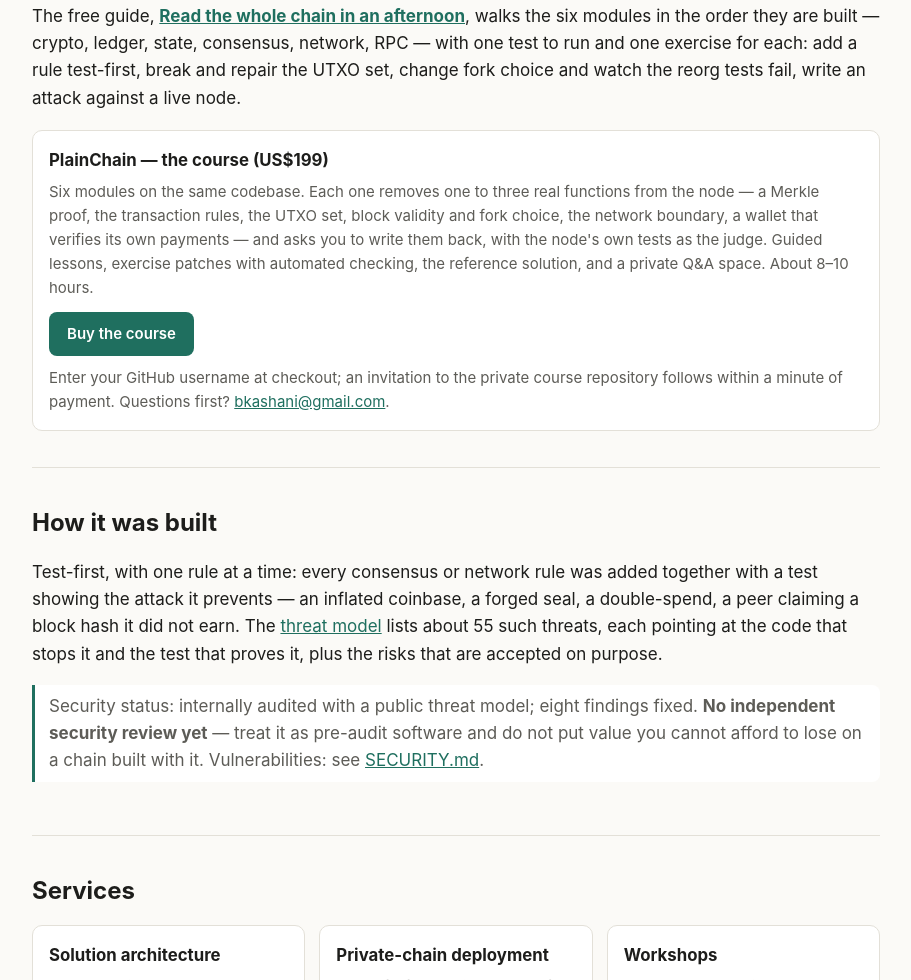
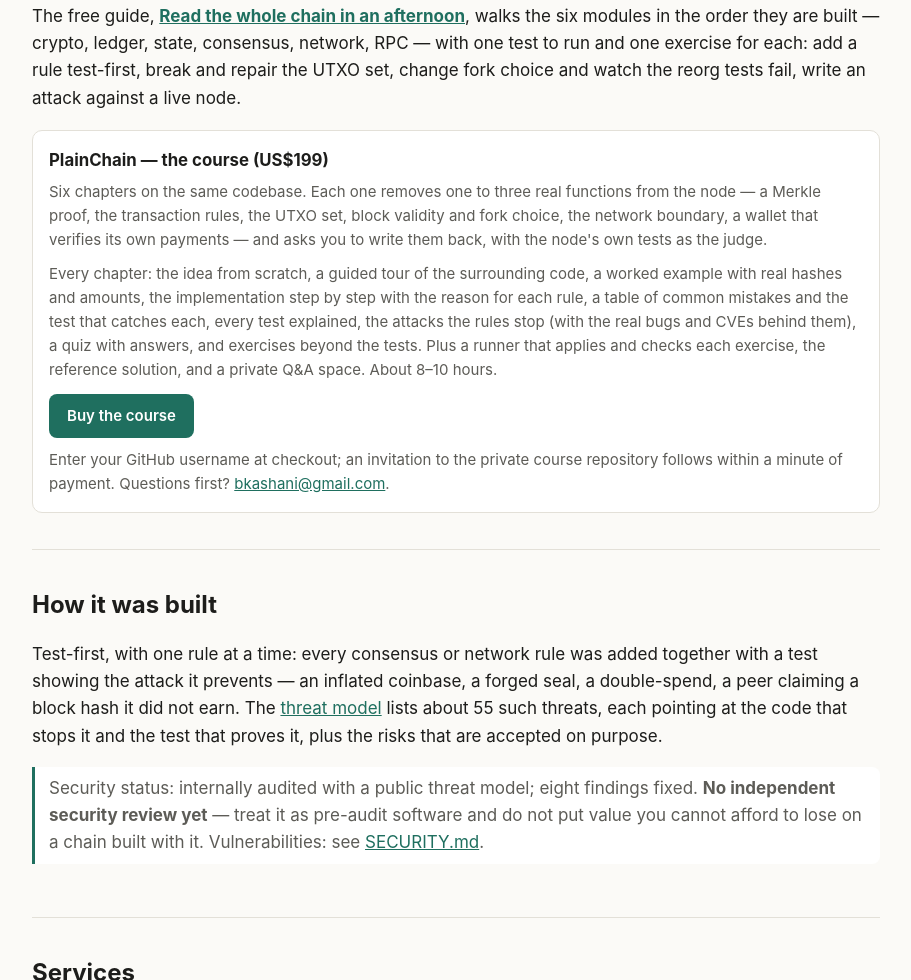
Before and after one commit to behrouzbk/plainchain, a website: page site/index.html in a window 1280 px wide. Shown: the part 1643-2623 px from the top of the page, without its empty margins (184-1095 px from the left). Drawn offline with Linux system fonts and the light colour scheme.

Commit message:
Course card and README describe the chapters

```diff
--- a/site/index.html
+++ b/site/index.html
@@ -104,7 +104,8 @@
   <p>The free guide, <a href="https://github.com/behrouzbk/plainchain/blob/main/docs/READ-IN-AN-AFTERNOON.md"><strong>Read the whole chain in an afternoon</strong></a>, walks the six modules in the order they are built — crypto, ledger, state, consensus, network, RPC — with one test to run and one exercise for each: add a rule test-first, break and repair the UTXO set, change fork choice and watch the reorg tests fail, write an attack against a live node.</p>
   <div class="card" id="course" style="margin-top:18px">
     <h3>PlainChain — the course (US$199)</h3>
-    <p>Six modules on the same codebase. Each one removes one to three real functions from the node — a Merkle proof, the transaction rules, the UTXO set, block validity and fork choice, the network boundary, a wallet that verifies its own payments — and asks you to write them back, with the node's own tests as the judge. Guided lessons, exercise patches with automated checking, the reference solution, and a private Q&amp;A space. About 8–10 hours.</p>
+    <p>Six chapters on the same codebase. Each one removes one to three real functions from the node — a Merkle proof, the transaction rules, the UTXO set, block validity and fork choice, the network boundary, a wallet that verifies its own payments — and asks you to write them back, with the node's own tests as the judge.</p>
+    <p style="margin-top:10px">Every chapter: the idea from scratch, a guided tour of the surrounding code, a worked example with real hashes and amounts, the implementation step by step with the reason for each rule, a table of common mistakes and the test that catches each, every test explained, the attacks the rules stop (with the real bugs and CVEs behind them), a quiz with answers, and exercises beyond the tests. Plus a runner that applies and checks each exercise, the reference solution, and a private Q&amp;A space. About 8–10 hours.</p>
     <p style="margin-top:12px"><a class="primary" style="display:inline-block;padding:10px 18px;border-radius:8px;text-decoration:none;font-weight:600;background:var(--accent);color:var(--accent-fg)" href="https://buy.stripe.com/00weVf0zJ2mo8wmb7N7Vm00">Buy the course</a></p>
     <p style="margin-top:10px">Enter your GitHub username at checkout; an invitation to the private course repository follows within a minute of payment. Questions first? <a href="mailto:bkashani@gmail.com">bkashani@gmail.com</a>.</p>
   </div>
```
Also changed, not shown: README.md.
